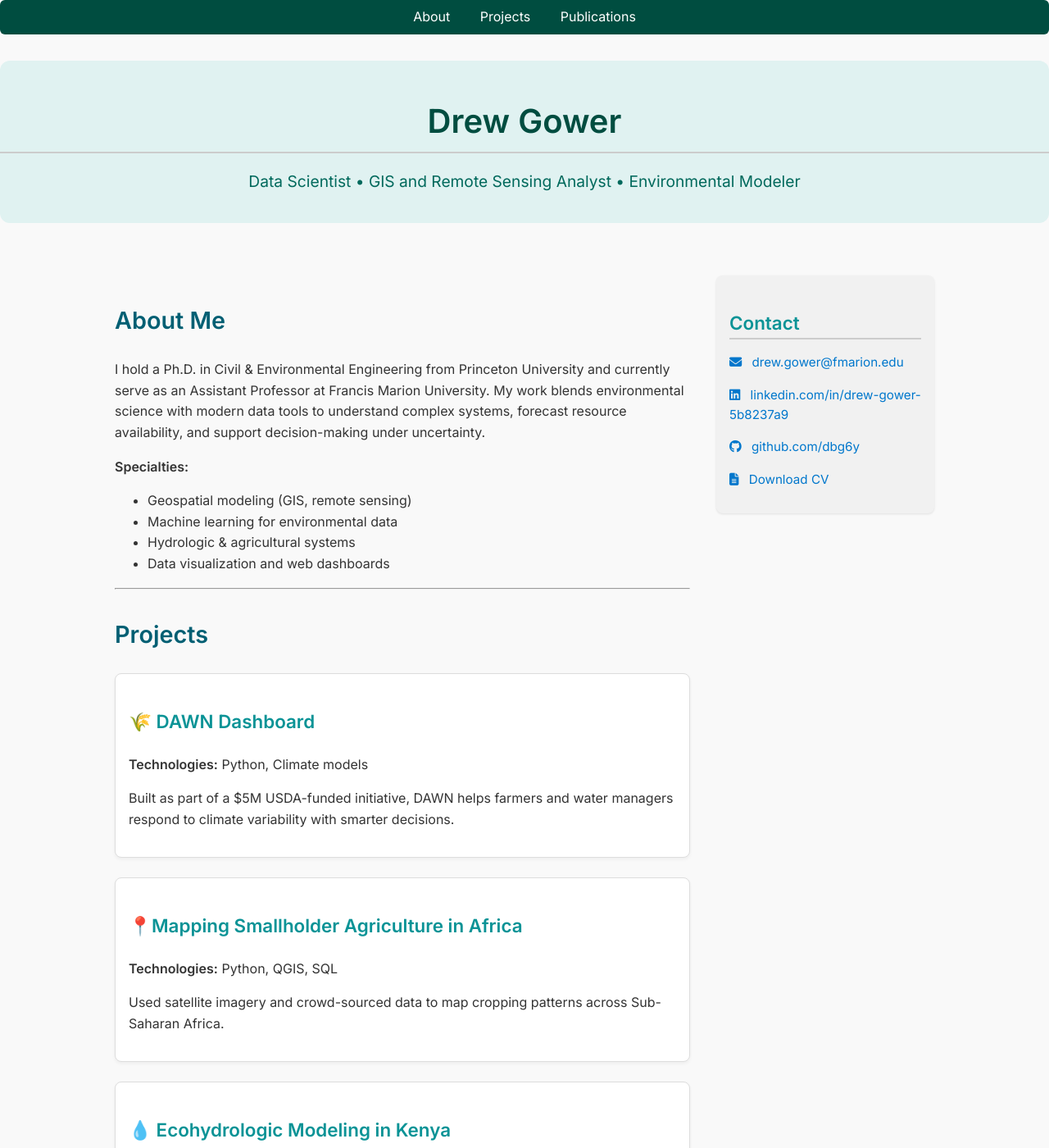
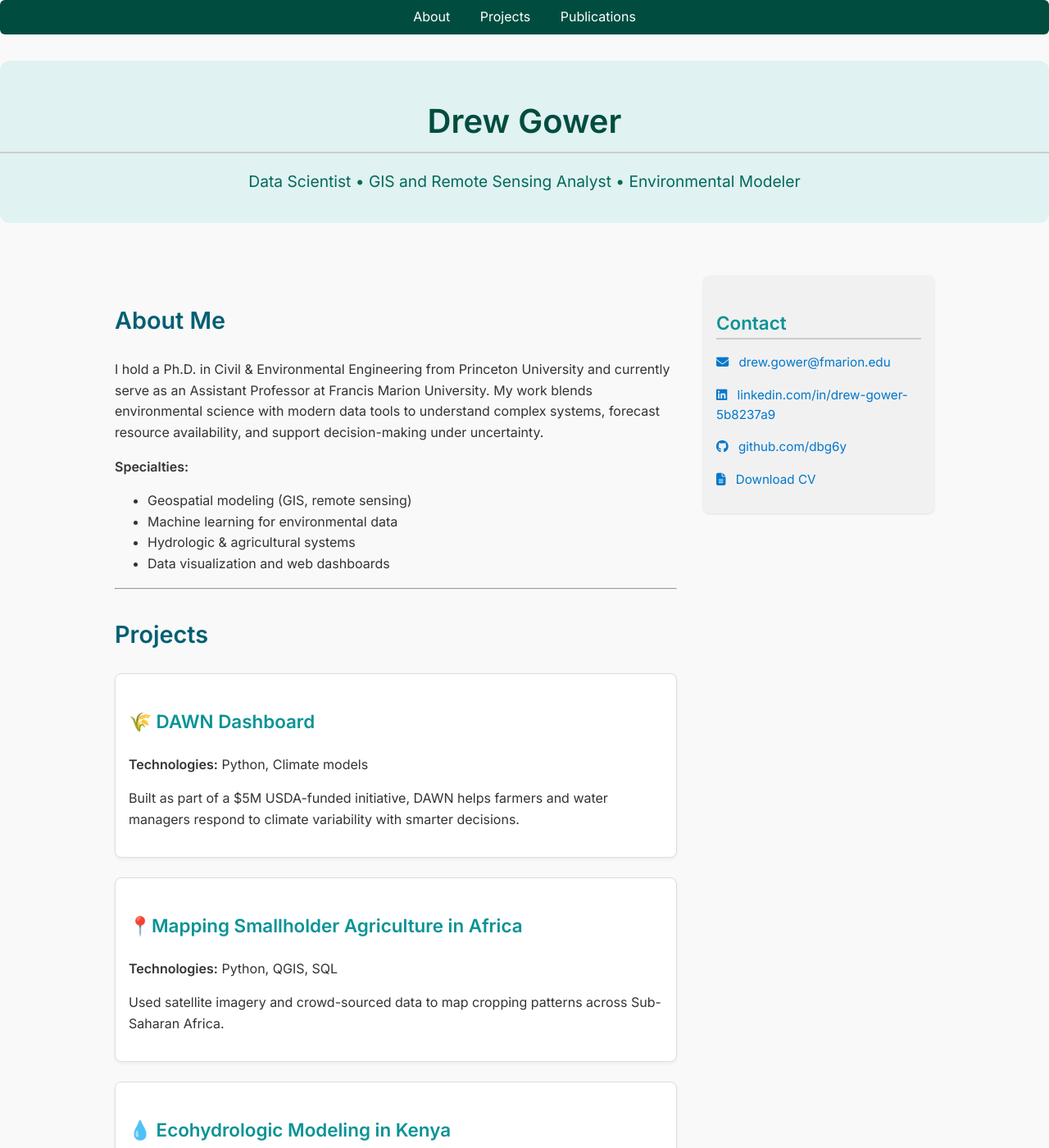
Before and after one commit to dbg6y/dbg6y.github.io, a Jekyll site: the page built from index.md, in a window 1280 px wide and 1400 px high. Shown: the whole window at 82% size. Built offline with Jekyll 4.4.1, drawn with Linux system fonts in a browser that asks for light colours.

Commit message:
fixed sidebar width

```diff
--- a/assets/css/style.css
+++ b/assets/css/style.css
@@ -86,11 +86,13 @@ main {
   box-shadow: 0 1px 3px rgba(0,0,0,0.1);
   position: sticky;
   top: 2rem;
-  max-width: 250px;
+  max-width: 300px;
+  min-width: 250px;
   font-size: 0.95rem;
+  word-break: normal;
 }
 .sidebar a {
-  word-break: break-word;
+  overflow-wrap: anywhere;
   text-decoration: none;
 }
 .sidebar a:hover {
```
